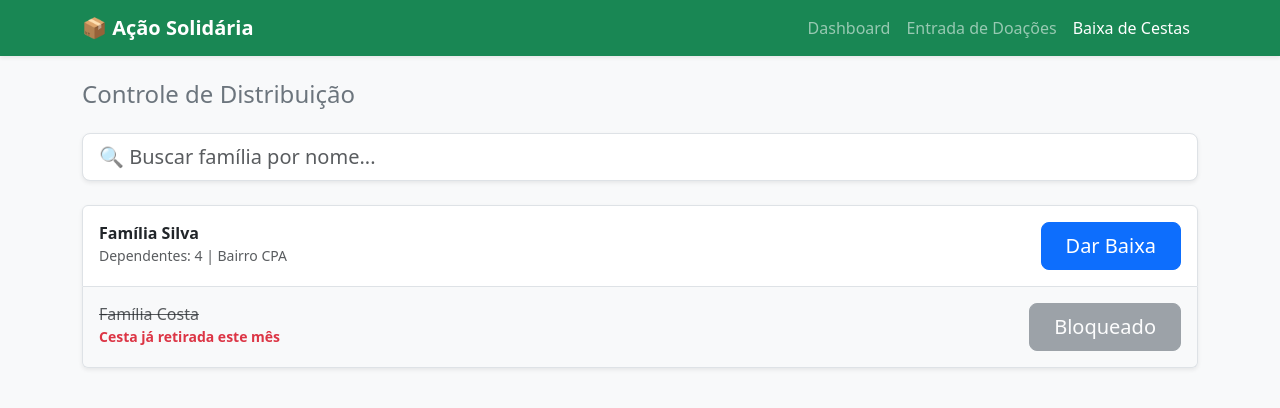
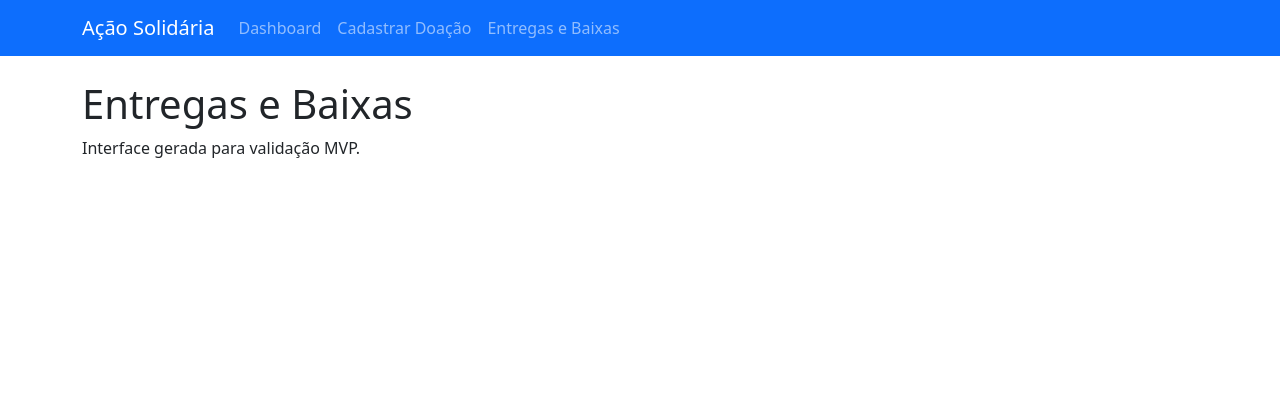
Before and after one commit to Sora3347/acao-solidaria-mvp, a Django app: page /entregas/ in a window 1280 px wide. Shown: the top 408 px of the page. Run offline with Django 5.2, Linux system fonts and the light colour scheme.

Commit message:
Update page title and navbar items for MVP

```diff
--- a/core/templates/core/entrega.html
+++ b/core/templates/core/entrega.html
@@ -3,47 +3,40 @@
 <head>
     <meta charset="UTF-8">
     <meta name="viewport" content="width=device-width, initial-scale=1.0">
-    <title>Ação Solidária - Entregas</title>
+    <title>Ação Solidária MVP</title>
     <link href="https://cdn.jsdelivr.net/npm/bootstrap@5.3.0/dist/css/bootstrap.min.css" rel="stylesheet">
 </head>
-<body class="bg-light">
-    <nav class="navbar navbar-expand-lg navbar-dark bg-success mb-4 shadow-sm">
+<body>
+    <!-- Menu Mobile-First -->
+    <nav class="navbar navbar-expand-lg navbar-dark bg-primary mb-4">
         <div class="container">
-            <a class="navbar-brand fw-bold" href="{% url 'dashboard' %}">📦 Ação Solidária</a>
+            <a class="navbar-brand" href="{% url 'dashboard' %}">Ação Solidária</a>
             <button class="navbar-toggler" type="button" data-bs-toggle="collapse" data-bs-target="#navbarNav">
                 <span class="navbar-toggler-icon"></span>
             </button>
             <div class="collapse navbar-collapse" id="navbarNav">
-                <ul class="navbar-nav ms-auto">
-                    <li class="nav-item"><a class="nav-link" href="{% url 'dashboard' %}">Dashboard</a></li>
-                    <li class="nav-item"><a class="nav-link" href="{% url 'cadastrar' %}">Entrada de Doações</a></li>
-                    <li class="nav-item"><a class="nav-link active" href="{% url 'entregas' %}">Baixa de Cestas</a></li>
+                <ul class="navbar-nav">
+                    <li class="nav-item">
+                        <a class="nav-link" href="{% url 'dashboard' %}">Dashboard</a>
+                    </li>
+                    <li class="nav-item">
+                        <a class="nav-link" href="{% url 'cadastrar' %}">Cadastrar Doação</a>
+                    </li>
+                    <li class="nav-item">
+                        <a class="nav-link" href="{% url 'entregas' %}">Entregas e Baixas</a>
+                    </li>
                 </ul>
             </div>
         </div>
     </nav>
 
-    <div class="container">
-        <h4 class="mb-4 text-secondary">Controle de Distribuição</h4>
-        <input type="text" class="form-control form-control-lg mb-4 shadow-sm" placeholder="🔍 Buscar família por nome...">
+    <!-- Conteúdo Original -->
+    <div class="container mt-4">
+        <h1>Entregas e Baixas</h1>
+        <p>Interface gerada para validação MVP.</p>
+    </div>
 
-        <div class="list-group shadow-sm">
-            <div class="list-group-item d-flex justify-content-between align-items-center p-3">
-                <div>
-                    <h6 class="mb-0 fw-bold">Família Silva</h6>
-                    <small class="text-muted">Dependentes: 4 | Bairro CPA</small>
-                </div>
-                <button class="btn btn-primary btn-lg px-4">Dar Baixa</button>
-            </div>
-            <div class="list-group-item d-flex justify-content-between align-items-center p-3 bg-light">
-                <div>
-                    <h6 class="mb-0 text-muted text-decoration-line-through">Família Costa</h6>
-                    <small class="text-danger fw-bold">Cesta já retirada este mês</small>
-                </div>
-                <button class="btn btn-secondary btn-lg px-4" disabled>Bloqueado</button>
-            </div>
-        </div>
-    </div>
+    <!-- Script do Menu -->
     <script src="https://cdn.jsdelivr.net/npm/bootstrap@5.3.0/dist/js/bootstrap.bundle.min.js"></script>
 </body>
 </html>
```
